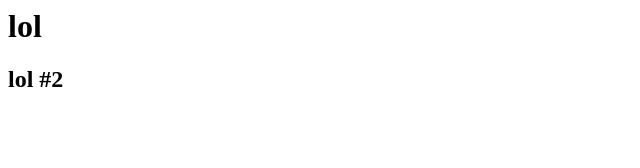
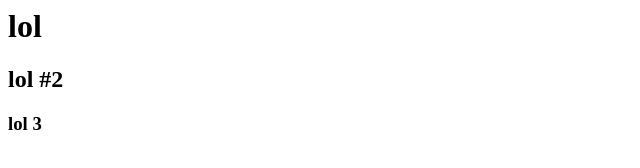
Before and after one commit to gregoryabellanosa/newGitTest, a plain HTML site: page index.html in a window 1280 px wide. Shown: the full height of the page, 0-640 px from the left. Drawn offline with Linux system fonts and the light colour scheme.

Commit message:
add 3rd lol

```diff
--- a/index.html
+++ b/index.html
@@ -2,5 +2,6 @@
 <body>
 <h1>lol</h1>
 <h2>lol #2</h2>
+<h3>lol 3</h3>
 </body>
 </html>
```
